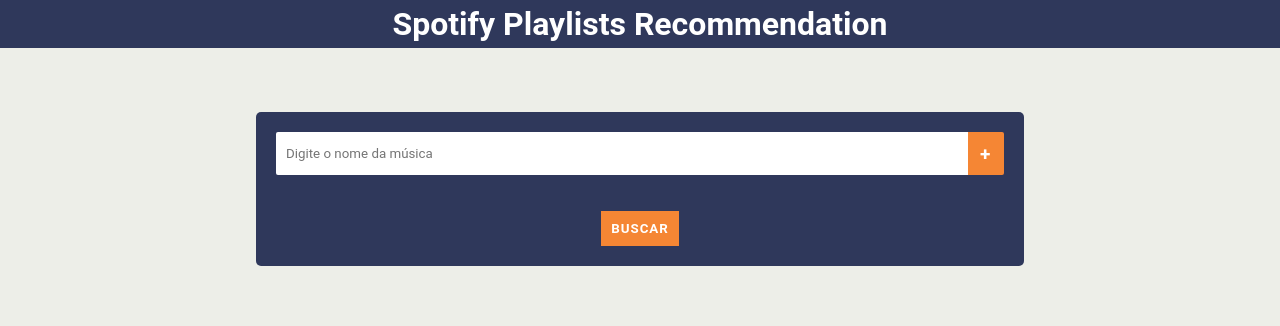
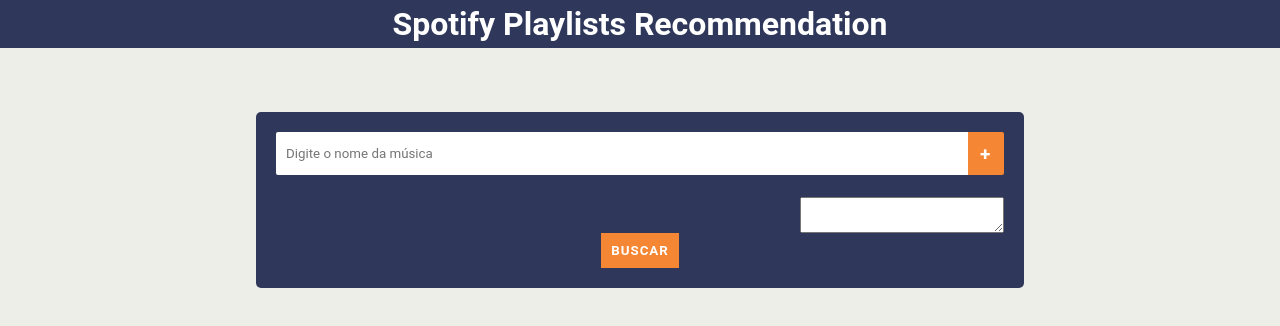
Before and after one commit to JoaoVitorSD/cloud-comp-system-recommendation-front, a Next.js app: page / in a window 1280 px wide. Shown: the top 326 px of the page. Built offline with nearby package versions, Linux system fonts and the light colour scheme.

Commit message:
feat: textarea musics rep

```diff
--- a/components/musics_form.tsx
+++ b/components/musics_form.tsx
@@ -67,6 +67,8 @@
                     </datalist>
                     <button type="button" className={FormStyle["button"]} onClick={addMusic}>+</button>
                 </div>
+
+                <div className={FormStyle["music-model"]}>
                 <div className={FormStyle["musics-cascade"]}>
                     {musics.map((music, index) => {
                         return <div key={index} className={FormStyle["music"]}>
@@ -75,6 +77,13 @@
                         </div>
                     })}
                 </div>
+        	 <div className={FormStyle["music-container"]}>
+                <textarea  title="Cole aqui o array das musicas" onChange={(e)=> {
+                   setMusics(JSON.parse(e.target.value));
+                   //TODO verifica se é cntrl v
+                }} value={musics.join(",\r\n")}/>
+            </div>
+            </div>
                 <button onClick={searchPlaylist} className={FormStyle["button"]}>Buscar</button>
             </div>
             <div className={PlaylistStyle["playlist-container"]}>
@@ -82,6 +91,5 @@
             </div>
         </div>
 
-
     )
 }
--- a/src/styles/Form.module.css
+++ b/src/styles/Form.module.css
@@ -6,6 +6,7 @@
     padding: 20px;
     justify-content: center;
     border-radius:5px;
+    overflow: hidden;
 }
 
 .input-container{
@@ -45,12 +46,24 @@
     cursor: pointer;
     background-color: var(--OrangeDarker);
 }
-
+.music-model{
+    width: 100%;
+    display: flex;
+    gap: 5%;
+}
 .musics-cascade{
      display: flex;
-    flex-direction: column-reverse;
+    flex-direction: column;
+    width: 67%;
+    margin-bottom: 2%;
+}
+.music-container{
+    width: 28%;
+    height: 100%;
+}
+.music-container textarea{
     width: 100%;
-    margin-bottom: 2%;
+    height: 100%;
 }
 .music{
     display: flex;
```
